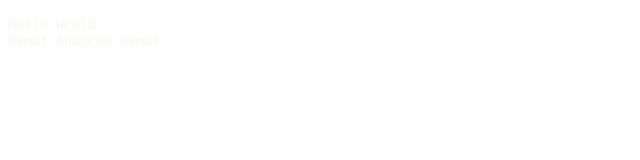
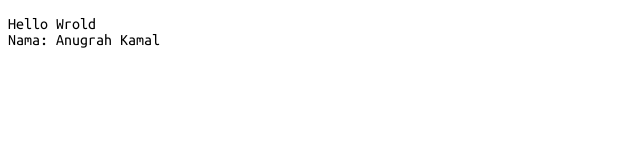
Before and after one commit to anugrahkamal/Hello-world, a plain HTML site: page index.html in a window 1280 px wide. Shown: the whole page, without its empty margins (0-640 px from the left). Drawn offline with Linux system fonts and the light colour scheme.

Commit message:
Update index.html

```diff
--- a/index.html
+++ b/index.html
@@ -18,7 +18,7 @@
 
       body {
       backgroud-color: #e9967a !important;
-      color: #fff5ee !important;
+      color: #000000 !important;
       height: 100%;
       width: 100%;
       font-family: 'Ubuntu Mono', sans-serif;
```
